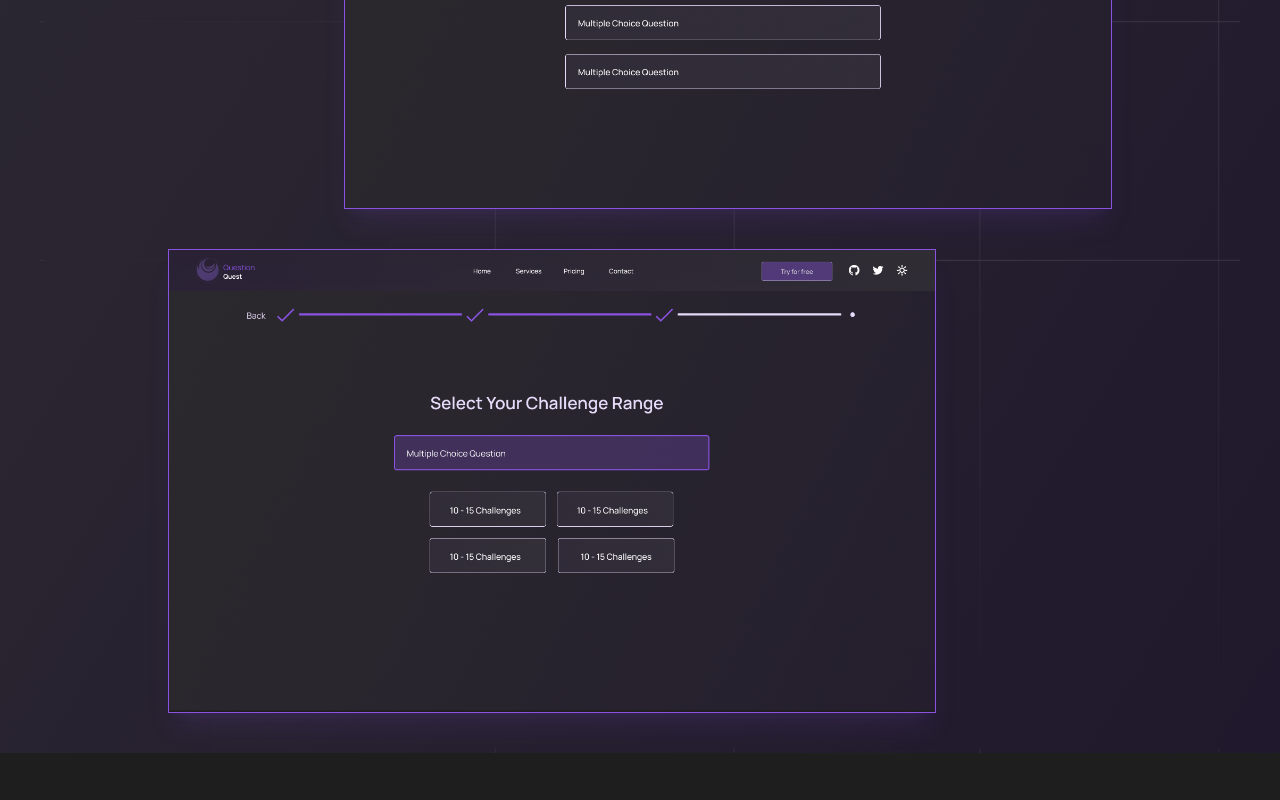
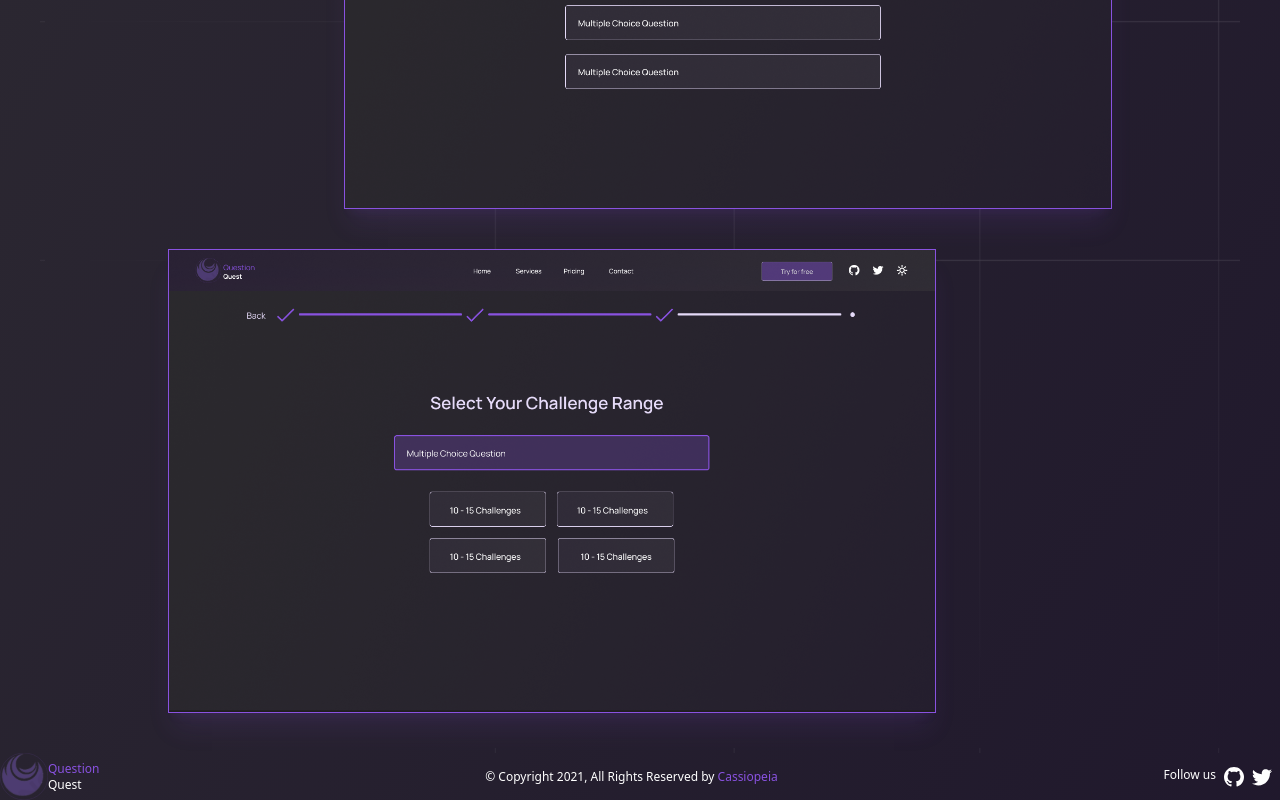
Before and after one commit to DagNo1/Question-Quest, a React (Vite) app: page / in a window 1280 px wide. Shown: the part 1363-2163 px from the top of the page. Before the commit the page ends 2116 px from the top, so only its background shows below. Built offline with nearby package versions, Linux system fonts and the light colour scheme.

Commit message:
Components Added

```diff
--- /dev/null
+++ b/src/pages/Home/Carousel.jsx
@@ -0,0 +1,49 @@
+import React, {Component} from "react";
+import Slider from "react-slick";
+import "slick-carousel/slick/slick.css";
+import "slick-carousel/slick/slick-theme.css";
+import a2sv from '../../assets/other/a2sv.svg'
+import meta from '../../assets/other/meta.svg'
+import google from '../../assets/other/google.svg'
+import addisababaU from '../../assets/other/addisababaU.svg'
+import langchain from '../../assets/other/langchain.svg'
+
+
+class Carousel extends Component{
+    //bg-darkBg
+  render(){
+    const settings = {
+      infinite: true,
+      slidesToShow: 3,
+      autoplay: true,
+      speed: 4000,
+      cssEase: "linear",
+      initialSlide: 0,
+      arrows:false
+    };
+    return(
+      <div className="mainContainer text-textColor h-[400px] w-full bottom-10 opacity-50">
+        <h2 className="text-center text-xs xl:text-xs lg:text-xs md:text-xs sm:text-xs mt-6">Companies we wished would sponser us</h2>
+        <Slider {...settings} className="flex justify-center items-center w-full h-full">
+          <div className="container">
+            .<img src={a2sv}/>
+          </div>
+          <div className="container">
+          <img src={meta}/>
+          </div>
+          <div className="container">
+          <img src={google}/>
+          </div>
+          <div className="container">
+          <img src={addisababaU}/>
+          </div>
+          <div className="container">
+          <img src={langchain}/>
+          </div>
+        </Slider>
+      </div>
+    );
+  }
+}
+
+export default Carousel;
--- /dev/null
+++ b/src/pages/Home/Footer.jsx
@@ -0,0 +1,22 @@
+import React from 'react'
+import logo from '../../assets/other/logo.svg'
+import github from '../../assets/other/github.svg'
+import twitter from '../../assets/other/twitter.svg'
+const Footer = () => {
+  return (
+    <div className='w-full h-15 bottom-0'>
+        <div className='flex justify-center items-center w-full h-full '>
+            <span className='flex justify-center items-center text-white text-xs xl:text-xs lg:text-xs md:text-xs sm:text-xs'>
+            <img src={logo} height={100} />
+           <span> <span className='text-purple'>Question</span><br/> Quest</span>
+            </span>
+            <div className='flex-1 text-center text-white text-xs xl:text-xs lg:text-xs md:text-xs sm:text-xs'>
+            © Copyright 2021, All Rights Reserved by <span className='text-purple'>Cassiopeia</span>
+            </div>
+            <div className='flex gap-2 text-center text-white text-xs xl:text-xs lg:text-xs md:text-xs sm:text-xs pr-2'>Follow us <img src={github}/><img src={twitter}/></div>
+        </div>
+    </div>
+  )
+}
+
+export default Footer
--- a/src/pages/Home/Home.jsx
+++ b/src/pages/Home/Home.jsx
@@ -1,6 +1,8 @@
 import NavigationBar from "../../components/NavigationBar";
 import Banner from "./Banner";
 import Preview from "./Preview";
+import Carousel from "./Carousel";
+import Footer from "./Footer";
 
 const Home = () => {
   return (
@@ -10,6 +12,8 @@ const Home = () => {
         <NavigationBar seeThrough={true}/>
         <Banner />
         <Preview />
+        {/* <Carousel/> */}
+        <Footer/>
       </div>
     </div>
   );
```
